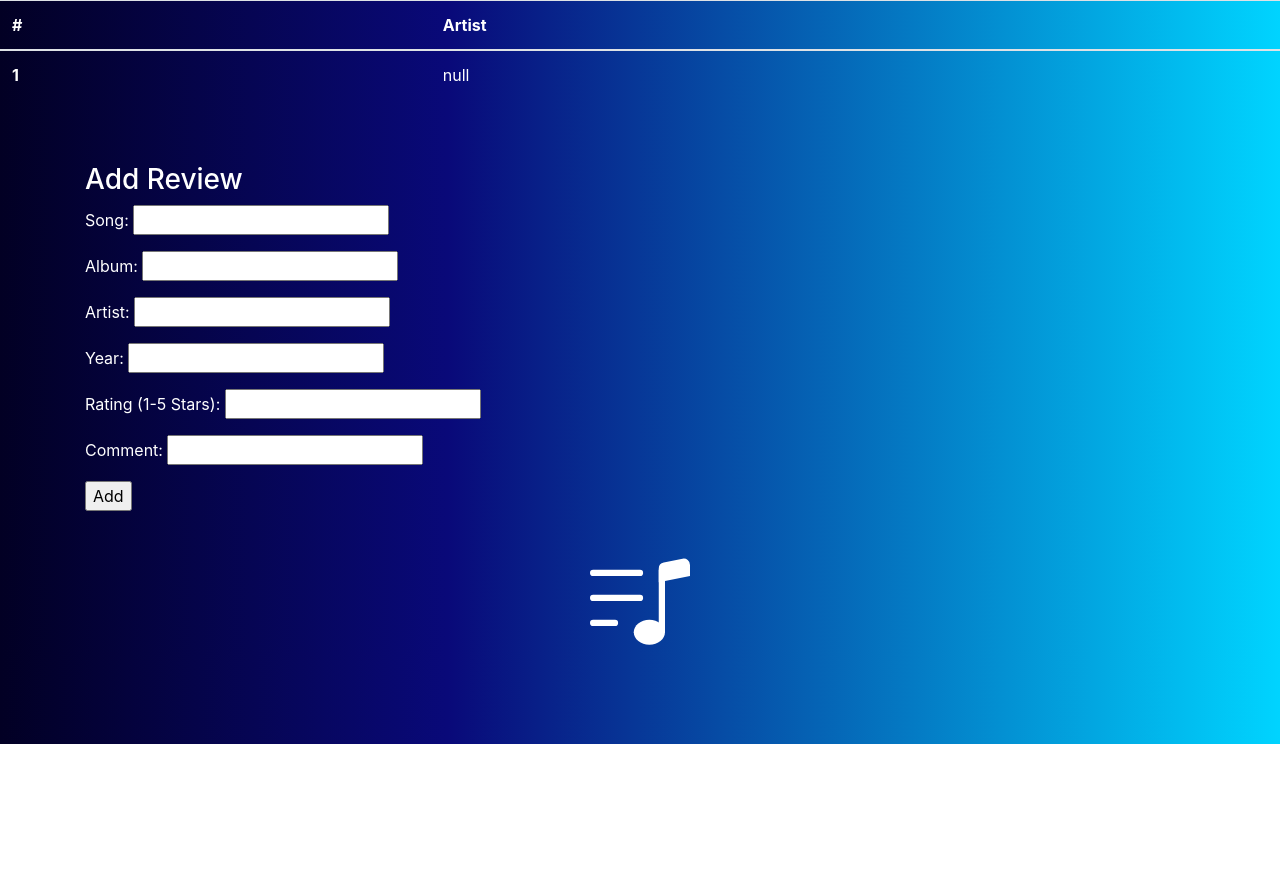
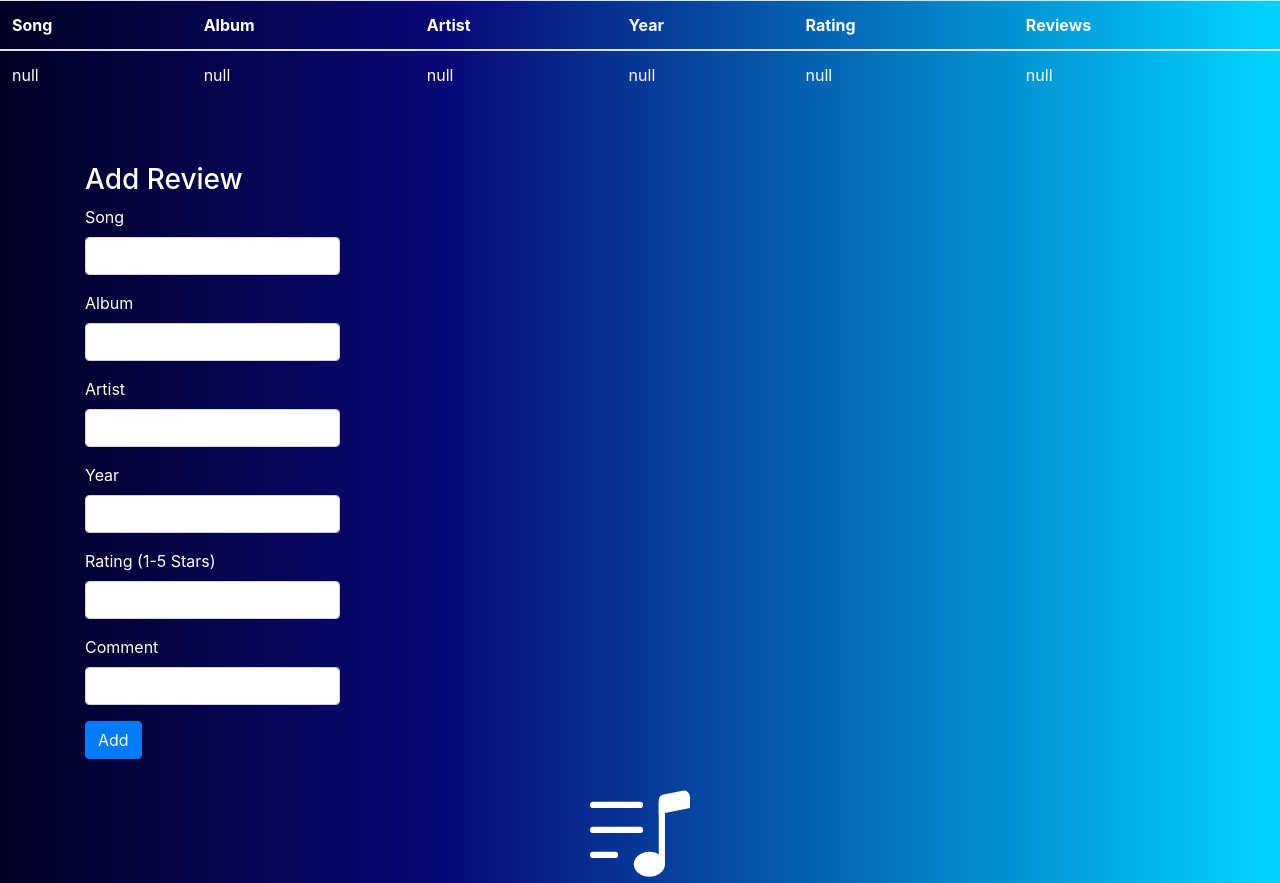
Before and after one commit to niilolehtonen/Musiikin-arvostelu-sovellus, a Flask app: page /songs in a window 1280 px wide. Shown: the part 56-939 px from the top of the page. Before the commit the page ends 800 px from the top, so only its background shows below. Run offline with Flask 2, Linux system fonts and the light colour scheme; the visitor is signed in with stand-in values (Sample User, id 1); some libraries are stand-ins or nearby versions.

Commit message:
changed all forms to bootstrap elements

```diff
--- a/templates/songs.html
+++ b/templates/songs.html
@@ -4,13 +4,21 @@
 <table class="table" style="color: white;">
     <thead>
       <tr>
-        <th scope="col">#</th>
+        <th scope="col">Song</th>
+        <th scope="col">Album</th>
         <th scope="col">Artist</th>
+        <th scope="col">Year</th>
+        <th scope="col">Rating</th>
+        <th scope="col">Reviews</th>
       </tr>
     </thead>
     <tbody>
       <tr>
-        <th scope="row">1</th>
+        <td>null</td>
+        <td>null</td>
+        <td>null</td>
+        <td>null</td>
+        <td>null</td>
         <td>null</td>
     </tbody>
 </table>
@@ -20,30 +28,38 @@
 
 
 <br>
-<div class="container" style="color:white;">
-  <h3>Add Review</h3>
+<div class="container">
+  <h3 class="text-white">Add Review</h3>
   <div class="row">
-  <div class="col">
-  <form method="post">
-      <p>
-      Song: <input type="text" name="song_name">
-      <p>
-      Album: <input type="text" name="album_name">
-      <p>
-      Artist: <input type="text" name="artist_name">
-      <p>
-      Year: <input type="text" name="year">
-      <p>
-      Rating (1-5 Stars): <input type="text" name="rating">
-      <p>
-      Comment: <input type0="text" name ="comment">
-      <p>
-      <input type="submit" value="Add">
-      </p>
-      </div>
-      <br>
-  </form>
-  </div>
+    <div class="col-3">
+      <form method="post" style="color: white">
+        <div class="form-group">
+          <label for="song_name">Song</label>
+          <input type="text" class="form-control" id="song_name" name="song_name">
+        </div>
+        <div class="form-group">
+          <label for="album_name">Album</label>
+          <input type="text" class="form-control" id="album_name" name="album_name">
+        </div>
+        <div class="form-group">
+          <label for="artist_name">Artist</label>
+          <input type="text" class="form-control" id="artist_name" name="artist_name">
+        </div>
+        <div class="form-group">
+          <label for="year">Year</label>
+          <input type="text" class="form-control" id="year" name="year">
+        </div>
+        <div class="form-group">
+          <label for="rating">Rating (1-5 Stars)</label>
+          <input type="text" class="form-control" id="rating" name="rating">
+        </div>
+        <div class="form-group">
+          <label for="comment">Comment</label>
+          <input type="text" class="form-control" id="comment" name="comment">
+        </div>
+        <input type="submit" class="btn btn-primary" value="Add">
+      </form>
+    </div>
   </div>
 </div>
 {% endif %}
```
Also changed, not shown: templates/login.html (+15 -14 lines), templates/register.html (+18 -15 lines).
